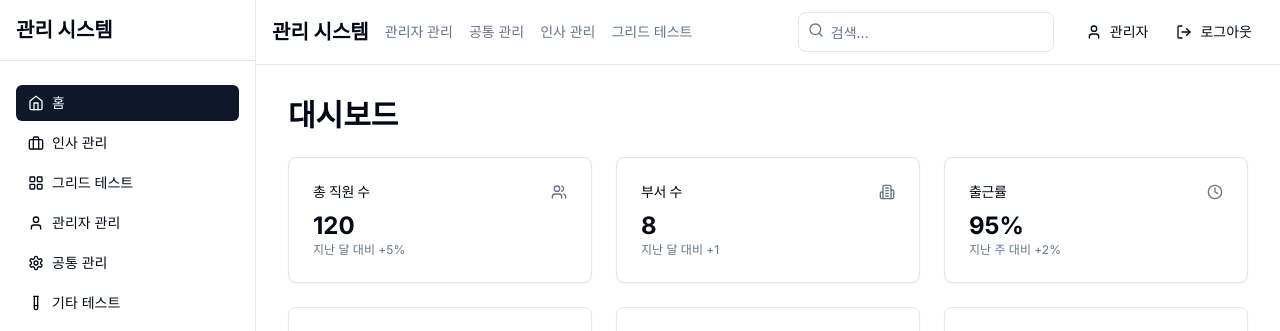
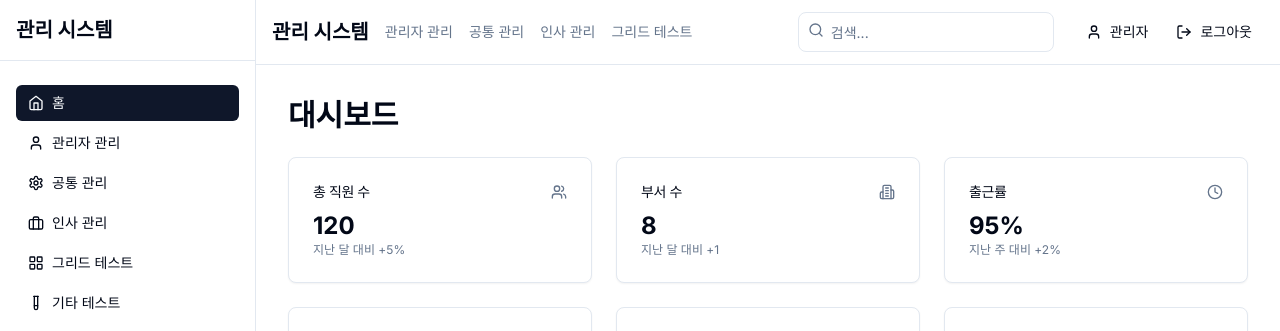
Before and after one commit to tnsrnr/customer_test, a Next.js app: page / in a window 1280 px wide. Shown: the top 331 px of the page. Built offline with nearby package versions, Linux system fonts and the light colour scheme.

Commit message:
사이드바 메뉴 순서 변경: 관리자 관리, 공통 관리 메뉴를 홈 바로 아래로 이동

```diff
--- a/src/components/ui/sidebar.tsx
+++ b/src/components/ui/sidebar.tsx
@@ -31,6 +31,16 @@ export function Sidebar() {
       title: "홈",
       href: "/",
       icon: <Home className="w-4 h-4" />,
+    },
+    {
+      title: "관리자 관리",
+      href: "/admin",
+      icon: <User className="w-4 h-4" />,
+    },
+    {
+      title: "공통 관리",
+      href: "/com",
+      icon: <Settings className="w-4 h-4" />,
     },
     {
       title: "인사 관리",
@@ -107,16 +117,6 @@ export function Sidebar() {
           ]
         }
       ],
-    },
-    {
-      title: "관리자 관리",
-      href: "/admin",
-      icon: <User className="w-4 h-4" />,
-    },
-    {
-      title: "공통 관리",
-      href: "/com",
-      icon: <Settings className="w-4 h-4" />,
     },
     {
       title: "기타 테스트",
```
